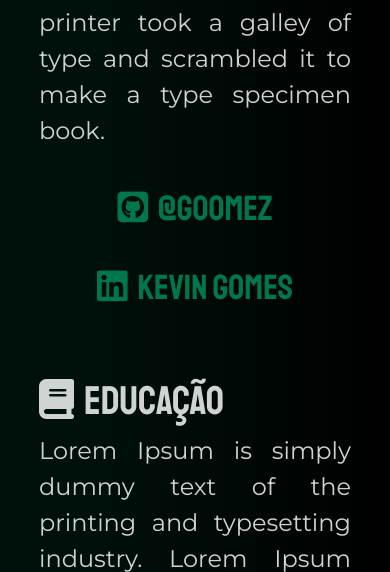
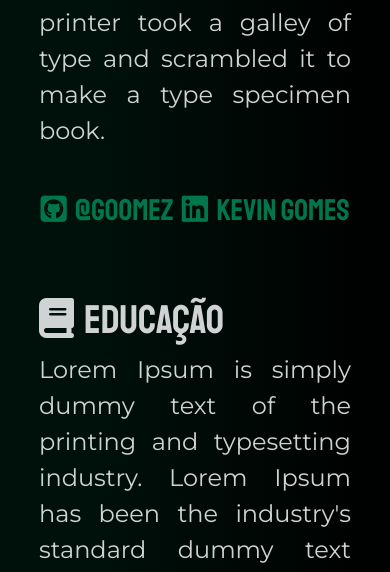
Before and after one commit to KevinCerqueira/kevincerqueira.github.io, a PHP site: page / in a window 390 px wide. Shown: the part 643-1215 px from the top of the page. Run offline with PHP 8.4, Linux system fonts and the light colour scheme; some libraries are stand-ins or nearby versions.

Commit message:
:ok_hand:  improved responsiveness

```diff
--- a/css/style.css
+++ b/css/style.css
@@ -23,7 +23,7 @@
   }
   .social-media {
     margin: 0% !important;
-    font-size: 35px;
+    font-size: 30px;
   }
   .links-anchors{
     padding: 0%;
@@ -34,6 +34,11 @@
   }
   #container-navbar .navbar-brand{
     color: #cecdcd;
+  }
+}
+@media only screen and (max-width: 387px) {
+  .social-media {
+    font-size: 23px !important;
   }
 }
 @media only screen and (min-width: 1000px) {
--- a/index.html
+++ b/index.html
@@ -114,7 +114,6 @@
             <i class="fa fa-github-square" aria-hidden="true"></i>
             <label class="font-staat">@Goomez</label>
           </a>
-          <br class="mobile">
           <a
             href="https://www.linkedin.com/in/kevin-gomes-a1a488174/"
             id="linkedin"
```
